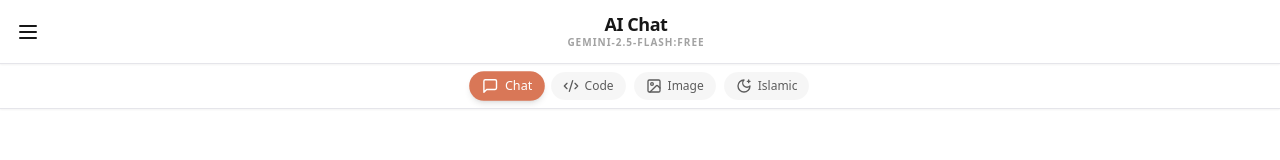
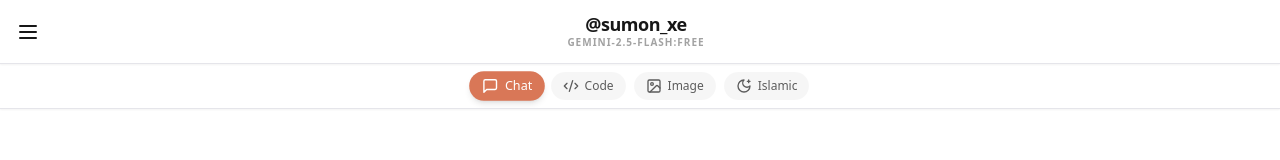
Before and after one commit to legendcatcoin-collab/chat, a Next.js app: page / in a window 1280 px wide. Shown: the top 160 px of the page. Built offline with nearby package versions, Linux system fonts and the light colour scheme.

Commit message:
Update page.tsx

```diff
--- a/app/page.tsx
+++ b/app/page.tsx
@@ -193,7 +193,7 @@
           <Menu className="h-6 w-6" />
         </button>
         <div className="flex flex-col items-center">
-          <span className="font-bold text-lg leading-tight tracking-tight">AI Chat</span>
+          <span className="font-bold text-lg leading-tight tracking-tight">@sumon_xe</span>
           <span className="text-[10px] uppercase tracking-widest opacity-40 font-bold">{selectedModel?.split('/').pop() || 'Waiting'}</span>
         </div>
         <div className="w-10" />
```
